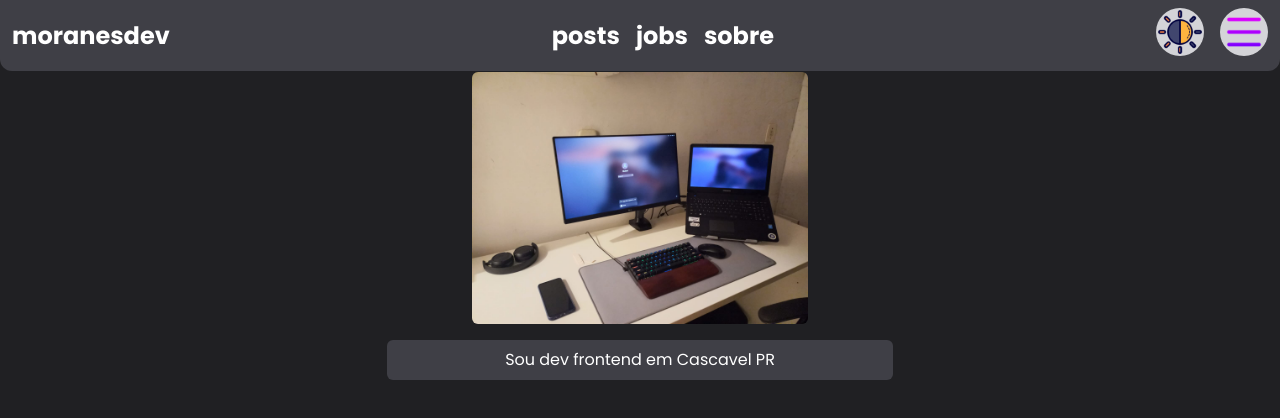
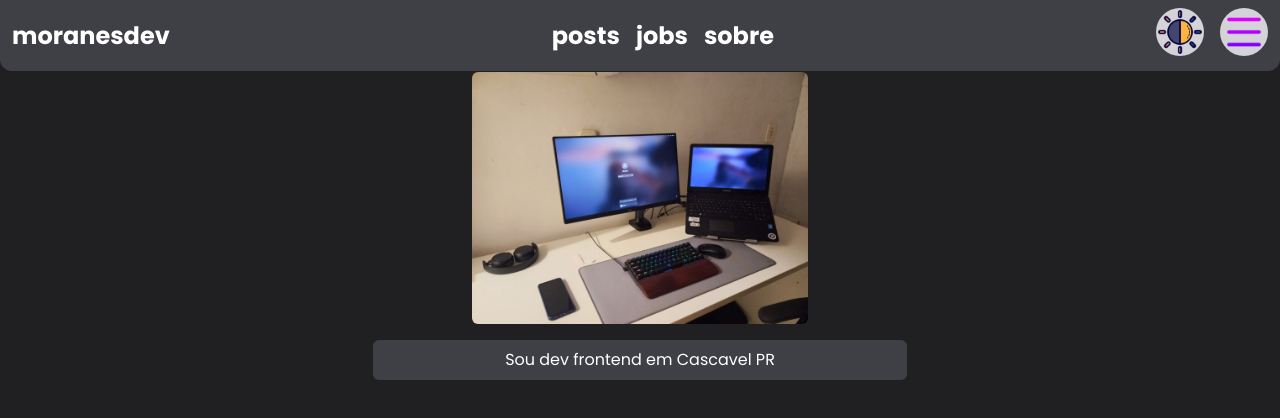
Before and after one commit to MichaelMoranis/portifolio, a React (Vite) app: page / in a window 1280 px wide. Shown: the top 418 px of the page. Built offline with nearby package versions, Linux system fonts and the light colour scheme.

Commit message:
style: corrigindo erro de espaçamento

```diff
--- a/src/App.tsx
+++ b/src/App.tsx
@@ -6,7 +6,7 @@
 
 function App() {
   return (
-    <main className={"flex flex-col items-center gap-6 justify-evenly mx-auto w-full lg:max-w-4xl px-4 font-regular m-10"}>
+    <main className={"flex flex-col items-center gap-6 justify-evenly w-full lg:max-w-4xl px-4 font-regular m-10"}>
       <Banner />
       <Perfil />
       <WorkText textWork="Michael é um desenvolvedor full-stack e freelancer morando em Cascavel PR. Com uma paixão para criar serviços digitais e coisas que ele deseja, em constante busca por lançamentos de produtos no mercado,  desde o planejamento e design até a solução de problemas reais com código. Quando não estou online, gosto de sair com minha câmera, ouvir musica, praticar meditação etc. Faço meu serviço como freela, entre em contato para conversarmos sobre negócios e fazer orçamentos!" />
--- a/src/components/Banner/index.tsx
+++ b/src/components/Banner/index.tsx
@@ -3,7 +3,7 @@
 
 function Banner() {
   return (
-    <div className="flex flex-col items-center justify-center w-full px-5">
+    <div className="flex flex-col items-center justify-center w-full">
       <div className="w-96 mx-4 md:w-4/3 px-6 pb-4">
         <img
           className="rounded-md"
```
